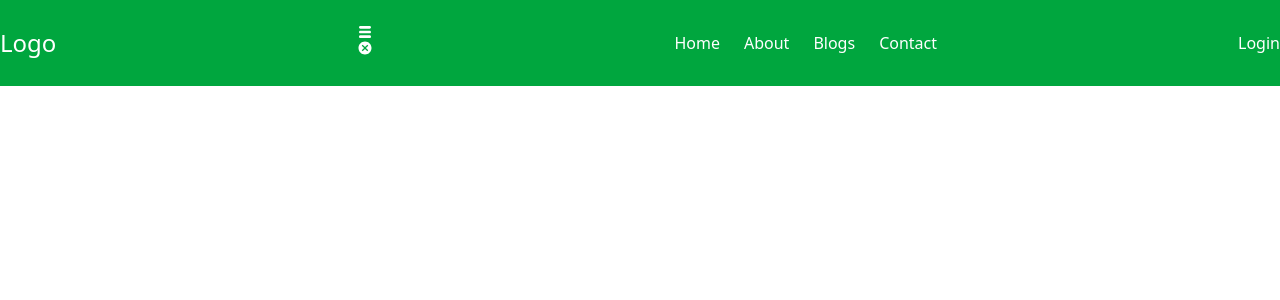
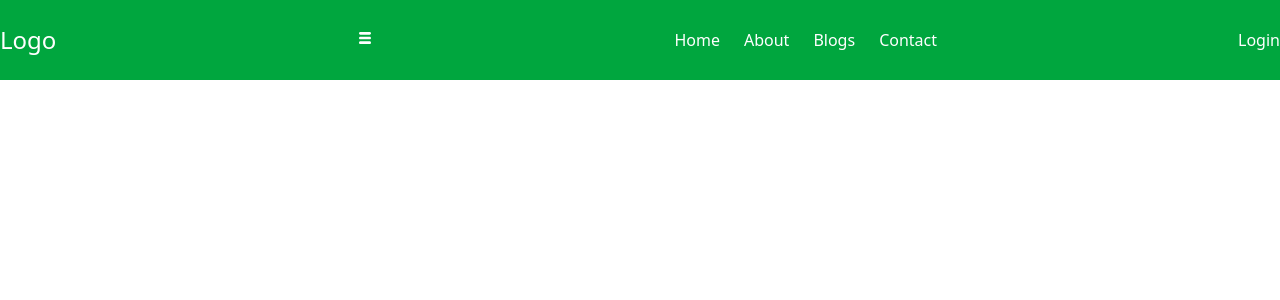
Before and after one commit to HasibCoderLab/React-Project-02, a React (Vite) app: page / in a window 1280 px wide. Shown: the top 300 px of the page. Built offline with nearby package versions, Linux system fonts and the light colour scheme.

Commit message:
condition for icons

```diff
--- a/src/components/Navbar/Navbar.jsx
+++ b/src/components/Navbar/Navbar.jsx
@@ -15,9 +15,12 @@ const Navbar = () => {
                 {/* =========================     Mobile Menu Btn   ============================ */}
 
                 <div>
-                    <button>
-                        <TiThMenu />
-                        <IoMdCloseCircle />
+                    <button onClick={toggleMenu}>
+                        {
+                            icon ? <IoMdCloseCircle /> :   <TiThMenu />
+                        }
+
+
                     </button>
                 </div>
 
```
